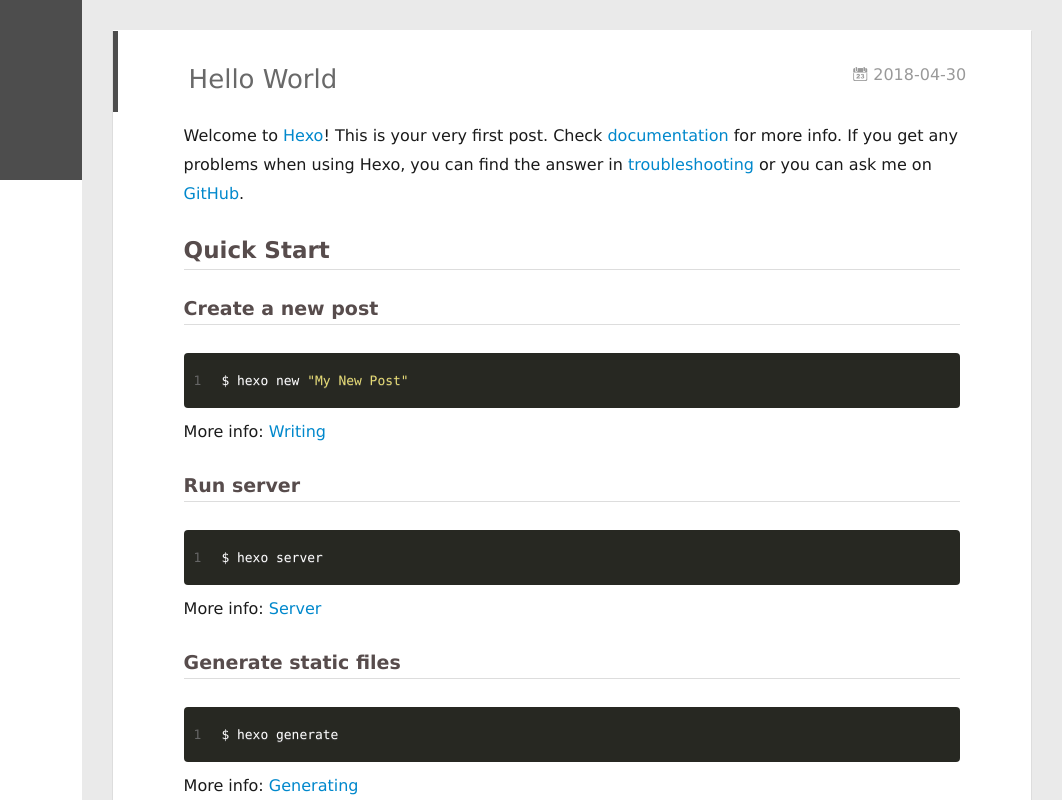
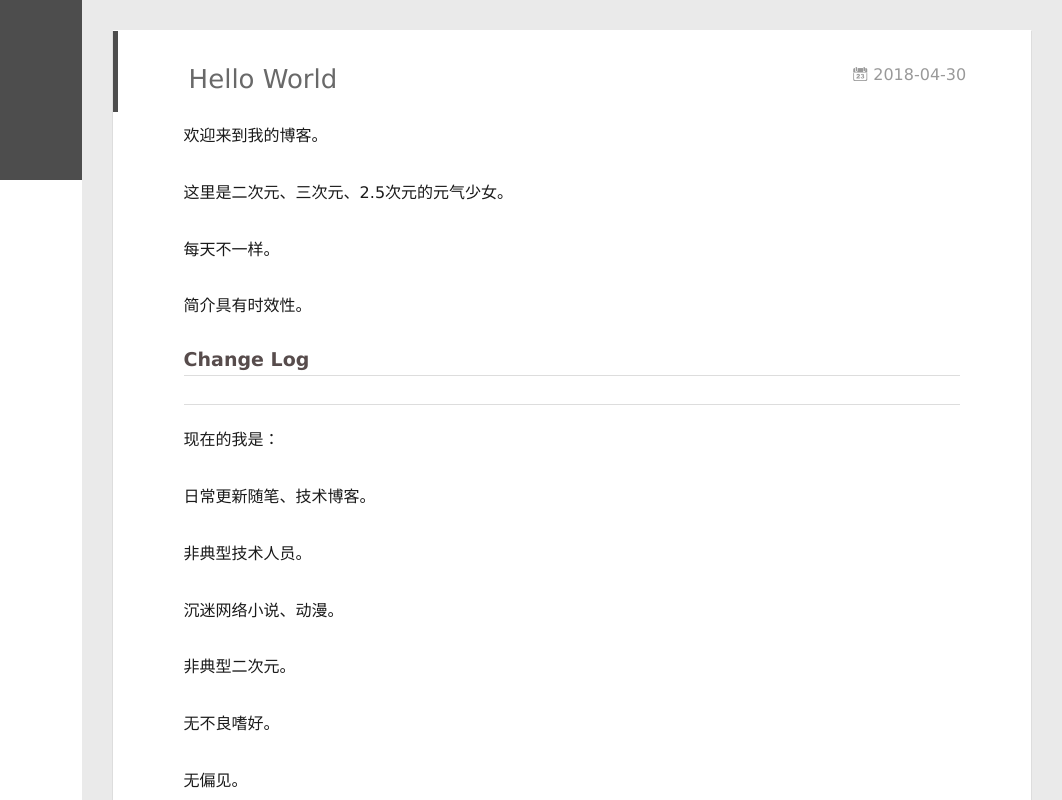
Before and after one commit to restress/restress.github.io, a plain HTML site: page index.html in a window 1280 px wide. Shown: the full height of the page, 218-1280 px from the left. Drawn offline with Linux system fonts and the light colour scheme.

Commit message:
Site updated: 2018-05-10 21:32:06

```diff
--- a/index.html
+++ b/index.html
@@ -184,15 +184,18 @@
 
     <div class="article-entry" itemprop="articleBody">
 
-        <p>Welcome to <a href="https://hexo.io/" target="_blank" rel="noopener">Hexo</a>! This is your very first post. Check <a href="https://hexo.io/docs/" target="_blank" rel="noopener">documentation</a> for more info. If you get any problems when using Hexo, you can find the answer in <a href="https://hexo.io/docs/troubleshooting.html" target="_blank" rel="noopener">troubleshooting</a> or you can ask me on <a href="https://github.com/hexojs/hexo/issues" target="_blank" rel="noopener">GitHub</a>.</p>
-<h2 id="Quick-Start"><a href="#Quick-Start" class="headerlink" title="Quick Start"></a>Quick Start</h2><h3 id="Create-a-new-post"><a href="#Create-a-new-post" class="headerlink" title="Create a new post"></a>Create a new post</h3><figure class="highlight bash"><table><tr><td class="gutter"><pre><span class="line">1</span><br></pre></td><td class="code"><pre><span class="line">$ hexo new <span class="string">"My New Post"</span></span><br></pre></td></tr></table></figure>
-<p>More info: <a href="https://hexo.io/docs/writing.html" target="_blank" rel="noopener">Writing</a></p>
-<h3 id="Run-server"><a href="#Run-server" class="headerlink" title="Run server"></a>Run server</h3><figure class="highlight bash"><table><tr><td class="gutter"><pre><span class="line">1</span><br></pre></td><td class="code"><pre><span class="line">$ hexo server</span><br></pre></td></tr></table></figure>
-<p>More info: <a href="https://hexo.io/docs/server.html" target="_blank" rel="noopener">Server</a></p>
-<h3 id="Generate-static-files"><a href="#Generate-static-files" class="headerlink" title="Generate static files"></a>Generate static files</h3><figure class="highlight bash"><table><tr><td class="gutter"><pre><span class="line">1</span><br></pre></td><td class="code"><pre><span class="line">$ hexo generate</span><br></pre></td></tr></table></figure>
-<p>More info: <a href="https://hexo.io/docs/generating.html" target="_blank" rel="noopener">Generating</a></p>
-<h3 id="Deploy-to-remote-sites"><a href="#Deploy-to-remote-sites" class="headerlink" title="Deploy to remote sites"></a>Deploy to remote sites</h3><figure class="highlight bash"><table><tr><td class="gutter"><pre><span class="line">1</span><br></pre></td><td class="code"><pre><span class="line">$ hexo deploy</span><br></pre></td></tr></table></figure>
-<p>More info: <a href="https://hexo.io/docs/deployment.html" target="_blank" rel="noopener">Deployment</a></p>
+        <p>欢迎来到我的博客。</p>
+<p>这里是二次元、三次元、2.5次元的元气少女。</p>
+<p>每天不一样。</p>
+<p>简介具有时效性。</p>
+<h3 id="Change-Log"><a href="#Change-Log" class="headerlink" title="Change Log"></a>Change Log</h3><hr>
+<p>现在的我是：</p>
+<p>日常更新随笔、技术博客。</p>
+<p>非典型技术人员。</p>
+<p>沉迷网络小说、动漫。</p>
+<p>非典型二次元。</p>
+<p>无不良嗜好。</p>
+<p>无偏见。</p>
 
 
 
```
Also changed, not shown: 2018/04/30/hello-world/index.html (+17 -14 lines).
